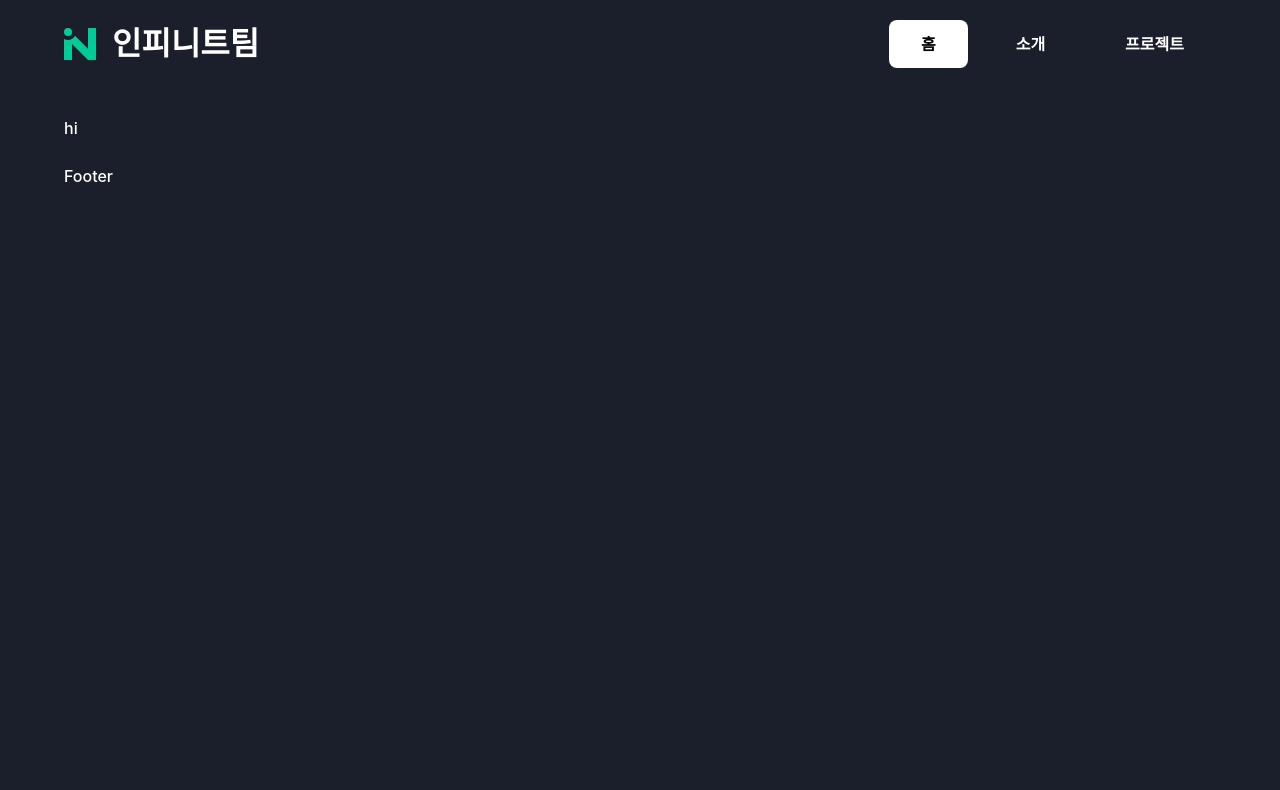
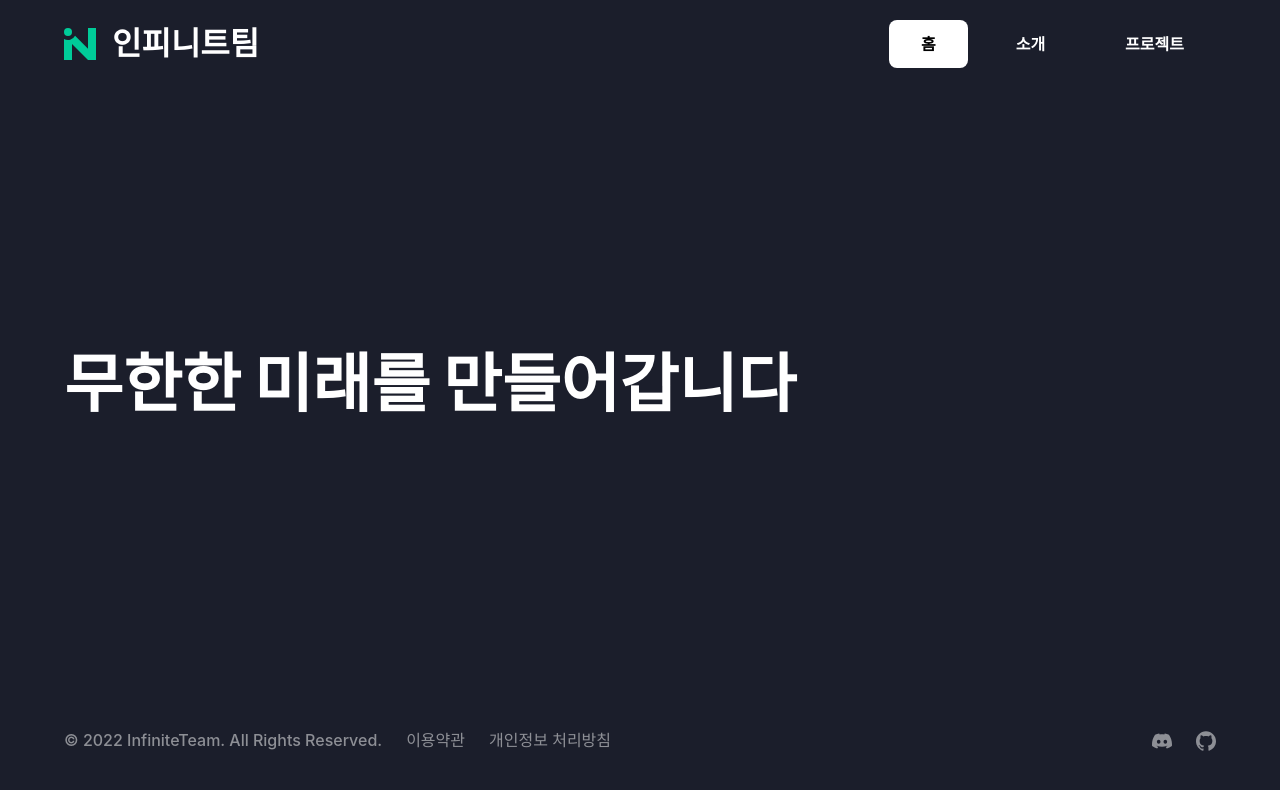
Before and after one commit to InfiniteTeam/inft.kr, a Next.js app: page / in a window 1280 px wide. Shown: the top 790 px of the page. Built offline with nearby package versions, Linux system fonts and the light colour scheme; a web font is replaced by a local one.

Commit message:
Add: 메인, 푸터 추가

```diff
--- a/components/Layout.tsx
+++ b/components/Layout.tsx
@@ -4,13 +4,16 @@ import styles from "../styles/components/Layout.module.scss";
 import Logo from "../public/logo.svg";
 import Link from "next/link";
 import Button from "./Button";
+import { SiDiscord, SiGithub } from "react-icons/si";
+import clsx from "clsx";
 
 interface Props {
     page?: string;
+    className?: string;
     children?: ReactNode;
 }
 
-export default function Layout({ page, children }: Props) {
+export default function Layout({ page, className, children }: Props) {
     const title = (page ? `${page} - ` : "") + "InfiniteTeam";
     return (
         <div className={styles.container}>
@@ -43,8 +46,30 @@ export default function Layout({ page, children }: Props) {
                     </Link>
                 </div>
             </header>
-            <main className={styles.main}>{children}</main>
-            <footer className={styles.footer}>Footer</footer>
+            <main className={clsx(styles.main, className)}>{children}</main>
+            <footer className={styles.footer}>
+                <div className={styles.legal}>
+                    <span className={styles.copyright}>
+                        © 2022 InfiniteTeam. All Rights Reserved.
+                    </span>
+                    <div className={styles.policy}>
+                        <Link href="/tos">
+                            <a>이용약관</a>
+                        </Link>
+                        <Link href="/privacy">
+                            <a>개인정보 처리방침</a>
+                        </Link>
+                    </div>
+                </div>
+                <div className={styles.social}>
+                    <a href="https://discord.gg/7aFczQk">
+                        <SiDiscord></SiDiscord>
+                    </a>
+                    <a href="https://github.com/InfiniteTeam">
+                        <SiGithub></SiGithub>
+                    </a>
+                </div>
+            </footer>
         </div>
     );
 }
--- a/package.json
+++ b/package.json
@@ -11,7 +11,8 @@
     "dependencies": {
         "next": "12.2.2",
         "react": "18.2.0",
-        "react-dom": "18.2.0"
+        "react-dom": "18.2.0",
+        "react-icons": "^4.4.0"
     },
     "devDependencies": {
         "@svgr/webpack": "^6.2.1",
--- a/pages/index.tsx
+++ b/pages/index.tsx
@@ -3,7 +3,11 @@ import Layout from "../components/Layout";
 import styles from "../styles/Home.module.scss";
 
 const Home: NextPage = () => {
-    return <Layout page="홈">hi</Layout>;
+    return (
+        <Layout page="홈" className={styles.page}>
+            <div className={styles.hero}>무한한 미래를 만들어갑니다</div>
+        </Layout>
+    );
 };
 
 export default Home;
--- a/styles/Home.module.scss
+++ b/styles/Home.module.scss
@@ -0,0 +1,9 @@
+.page {
+    display: flex;
+    align-items: center;
+}
+
+.hero {
+    font-size: 4rem;
+    font-weight: 900;
+}
--- a/styles/components/Layout.module.scss
+++ b/styles/components/Layout.module.scss
@@ -5,7 +5,6 @@
     margin: 0 auto;
     display: flex;
     flex-direction: column;
-    gap: 2rem;
 }
 
 .header {
@@ -32,3 +31,44 @@
     display: flex;
     gap: 1rem;
 }
+
+.main {
+    flex-grow: 1;
+}
+
+.footer {
+    height: 7.5rem;
+    display: flex;
+    align-items: center;
+    justify-content: space-between;
+}
+
+.legal {
+    color: rgba(255, 255, 255, 0.5);
+    display: flex;
+    gap: 1.5rem;
+}
+
+.policy {
+    display: flex;
+    gap: 1.5rem;
+    a {
+        transition: all 0.25s ease-in-out;
+        &:hover {
+            color: #fff;
+        }
+    }
+}
+
+.social {
+    display: flex;
+    gap: 1.5rem;
+    font-size: 1.25rem;
+    color: rgba(255, 255, 255, 0.5);
+    a {
+        transition: all 0.25s ease-in-out;
+        &:hover {
+            color: #fff;
+        }
+    }
+}
```
Also changed, not shown: 1 other file (tests, documents, lock files or other folders).
